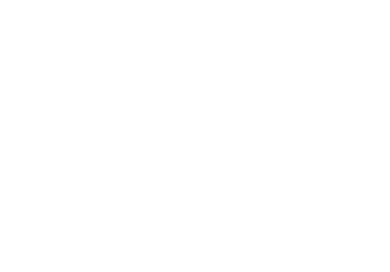
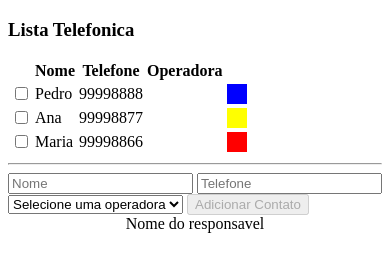
Before and after one commit to GustavoDinizMonteiro/workshop-angularjs, a website: page index.html in a window 390 px wide. Drawn offline with nearby package versions, Linux system fonts and the light colour scheme.

Commit message:
Added code for simple phone book.

```diff
--- /dev/null
+++ b/footer.html
@@ -0,0 +1,3 @@
+<div style="text-align: center;">
+    Nome do responsavel
+</div>
--- a/index.html
+++ b/index.html
@@ -1,14 +1,46 @@
 <!DOCTYPE html>
-<html lang="en">
+<html lang="en" ng-app="example">
+
 <head>
     <meta charset="UTF-8">
     <meta name="viewport" content="width=device-width, initial-scale=1.0">
-    <title>Página inicial</title>
+    <title>Pagina inicial</title>
 
     <script src="node_modules/angular/angular.min.js"></script>
     <script src="js/controller.js"></script>
 </head>
-<body>
 
+<body ng-controller="controller">
+    <div>
+        <h3>{{app}}</h3>
+        <table ng-show="contatos.length > 0">
+            <tr>
+                <th></th>
+                <th>Nome</th>
+                <th>Telefone</th>
+                <th>Operadora</th>
+                <th></th>
+            </tr>
+            <tr ng-repeat="contato in contatos">
+                <td><input type="checkbox" ng-model="contato.selecionado" /></td>
+                <td>{{contato.nome}}</td>
+                <td>{{contato.telefone}}</td>
+                <td>{{contato.operadora.nome}}</td>
+                <td>
+                    <div style="width: 20px; height: 20px;" ng-style="{'background-color': contato.cor}"></div>
+                </td>
+            </tr>
+        </table>
+        <hr/>
+        <input type="text" ng-model="contato.nome" placeholder="Nome" />
+        <input type="text" ng-model="contato.telefone" placeholder="Telefone" />
+        <select ng-model="contato.operadora" ng-options="operadora.nome for operadora in operadoras">
+            <option value="">Selecione uma operadora</option>
+        </select>
+        <button ng-click="adicionarContato(contato)" ng-disabled="!contato.nome || !contato.telefone">Adicionar Contato</button>
+        <button ng-click="apagarContatos(contatos)" ng-if="isContatoSelecionado(contatos)">Apagar Contatos</button>
+    </div>
+    <div ng-include="'footer.html'"></div>
 </body>
+
 </html>
--- a/js/controller.js
+++ b/js/controller.js
@@ -0,0 +1,31 @@
+var app = angular.module('example', []);
+
+app.controller('controller', function($scope) {
+    $scope.app = "Lista Telefonica";
+    $scope.contatos = [
+        {nome: "Pedro", telefone: "99998888", cor: "blue"},
+        {nome: "Ana", telefone: "99998877", cor: "yellow"},
+        {nome: "Maria", telefone: "99998866", cor: "red"}
+    ];
+    $scope.operadoras = [
+        {nome: "Oi", codigo: 14, categoria: "Celular"},
+        {nome: "Vivo", codigo: 15, categoria: "Celular"},
+        {nome: "Tim", codigo: 41, categoria: "Celular"},
+        {nome: "GVT", codigo: 25, categoria: "Fixo"},
+        {nome: "Embratel", codigo: 21, categoria: "Fixo"}
+    ];
+    $scope.adicionarContato = function (contato) {
+        $scope.contatos.push(angular.copy(contato));
+        delete $scope.contato;
+    };
+    $scope.apagarContatos = function (contatos) {
+        $scope.contatos = contatos.filter(function (contato) {
+            if (!contato.selecionado) return contato;
+        });
+    };
+    $scope.isContatoSelecionado = function (contatos) {
+        return contatos.some(function (contato) {
+            return contato.selecionado;
+        });
+    };
+});
```
